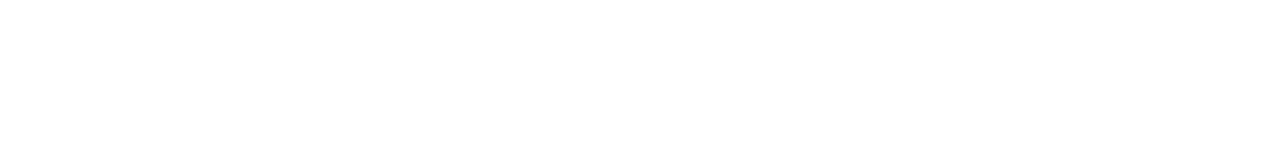
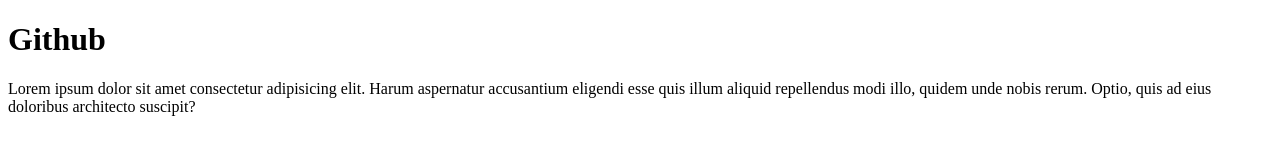
Before and after one commit to Mich147/Sample, a plain HTML site: page index.html in a window 1280 px wide. Drawn offline with Linux system fonts and the light colour scheme.

Commit message:
index h1

```diff
--- a/index.html
+++ b/index.html
@@ -6,6 +6,7 @@
     <title>Document</title>
 </head>
 <body>
-
+    <h1>Github</h1>
+    <p>Lorem ipsum dolor sit amet consectetur adipisicing elit. Harum aspernatur accusantium eligendi esse quis illum aliquid repellendus modi illo, quidem unde nobis rerum. Optio, quis ad eius doloribus architecto suscipit?</p>
 </body>
 </html>
```
